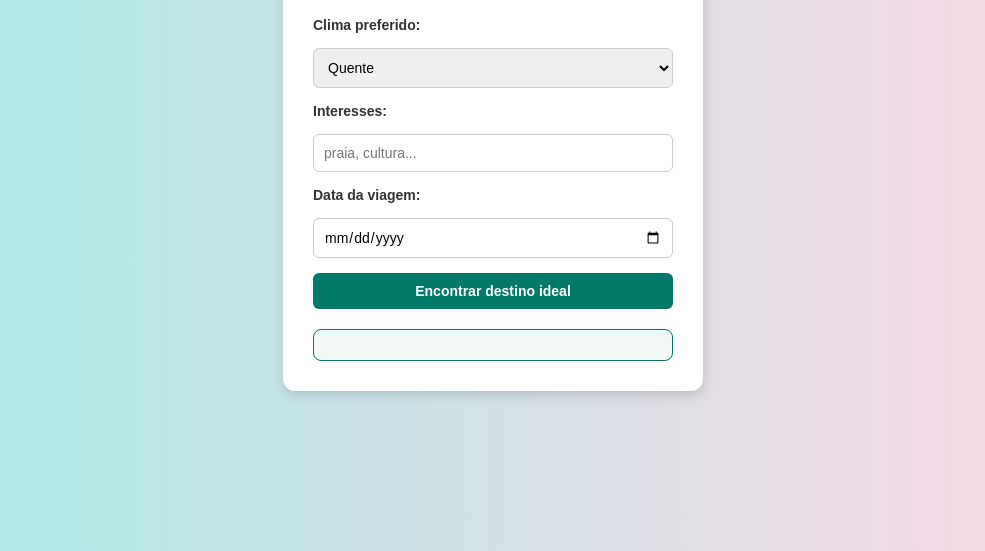
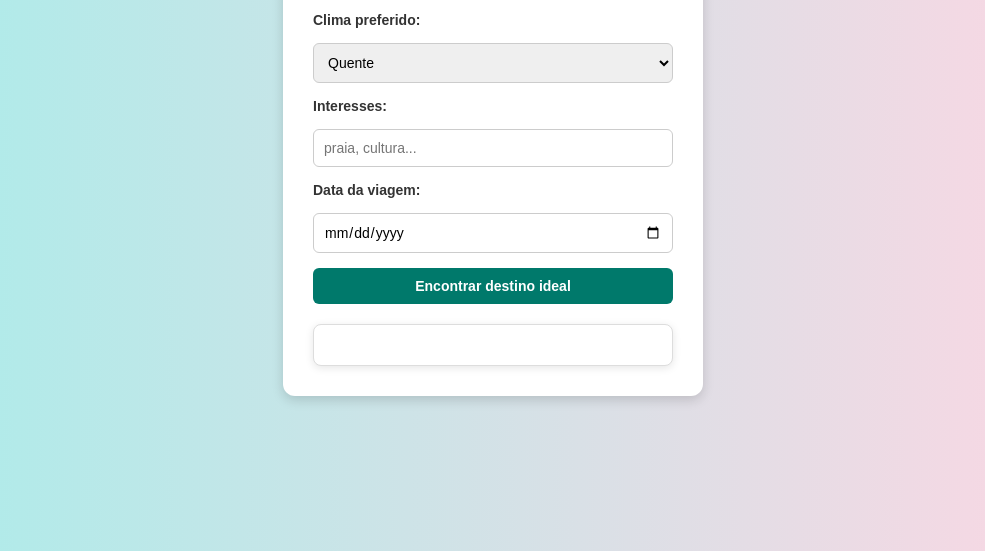
Before and after one commit to Danisouzax/ViajaIA, a website: page public/index.html in a window 1280 px wide. Shown: the part 249-800 px from the top of the page, without its empty margins (147-1132 px from the left). Drawn offline with Linux system fonts and the light colour scheme.

Commit message:
alteração no fundo da resposta

```diff
--- a/public/style.css
+++ b/public/style.css
@@ -78,24 +78,27 @@ button:hover {
   background-color: #004d40;
 }
 
-/* Resultado */
+/* Resultado simplificado */
 .resultado-card {
   margin-top: 20px;
-  padding: 15px;
-  background: #f1f8f6;
-  border: 1px solid #00796b;
+  padding: 20px;
+  background: #ffffff;   /* fundo branco liso */
+  border: 1px solid #ddd;
   border-radius: 8px;
   text-align: left;
-  white-space: pre-line; /* mantém quebras de linha */
-  overflow-wrap: break-word; /* evita estouro */
+  white-space: pre-line;
+  overflow-wrap: break-word;
   max-height: 400px;
-  overflow-y: auto; /* scroll se o texto for grande */
+  overflow-y: auto;
+  box-shadow: 0 2px 8px rgba(0, 0, 0, 0.1); /* sombra suave para destacar */
 }
 
 .resultado-card h3 {
-  margin-bottom: 10px;
+  margin-bottom: 12px;
   color: #00796b;
+  font-size: 18px;
 }
+
 
 /* Loader */
 .loading {
```
